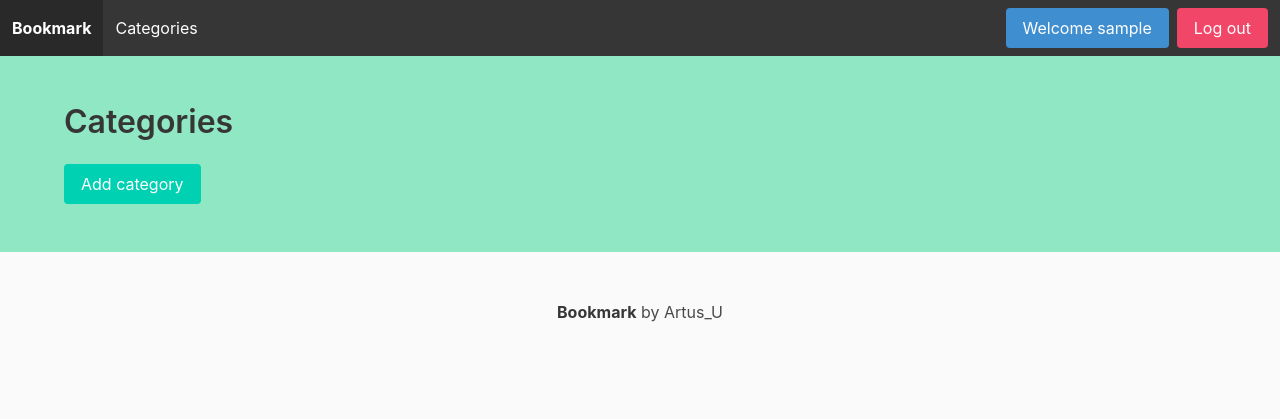
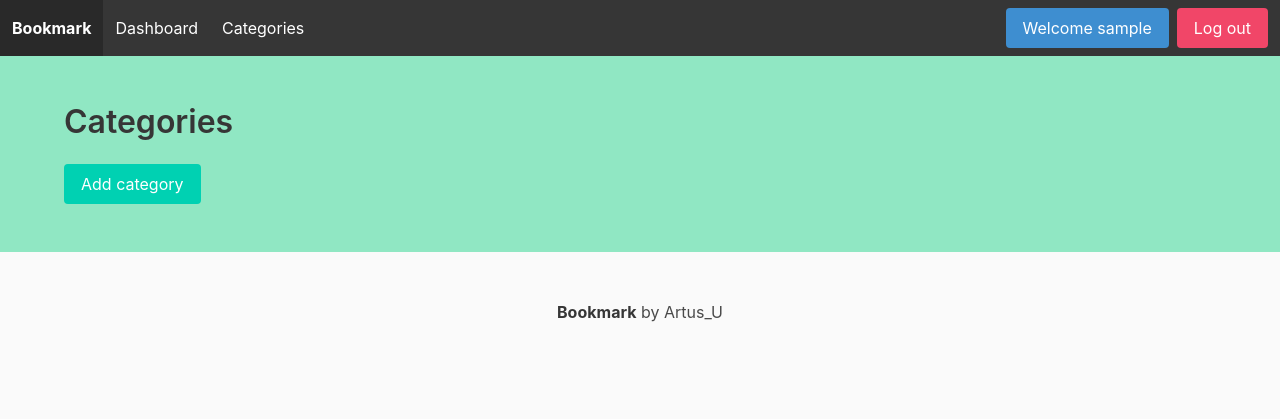
Before and after one commit to ArtusU/bookmark-saas, a Django app: page /app/categories/ in a window 1280 px wide. Shown: the top 419 px of the page. Run offline with Django 4.2, Linux system fonts and the light colour scheme; the visitor is signed in with stand-in values (Sample User, id 1); data that the repository does not hold is empty.

Commit message:
adding dashboard link to navbar

```diff
--- a/apps/core/templates/core/base.html
+++ b/apps/core/templates/core/base.html
@@ -17,6 +17,7 @@
         <div class="navbar-menu">
             {% if request.user.is_authenticated %}
                 <div class="navbar-start">
+                    <a href="{% url 'dashboard' %}" class="navbar-item">Dashboard</a>
                     <a href="{% url 'categories' %}" class="navbar-item">Categories</a>
                 </div>
             {% else %}
```
